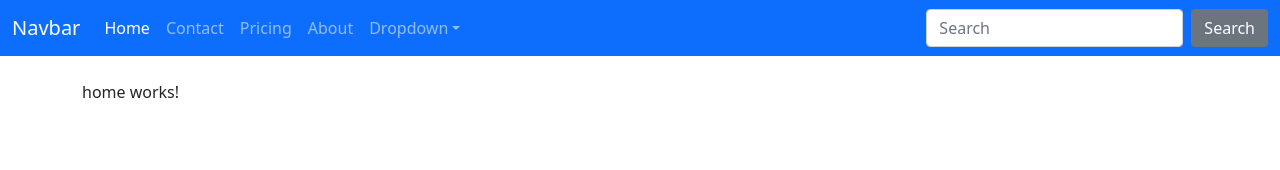
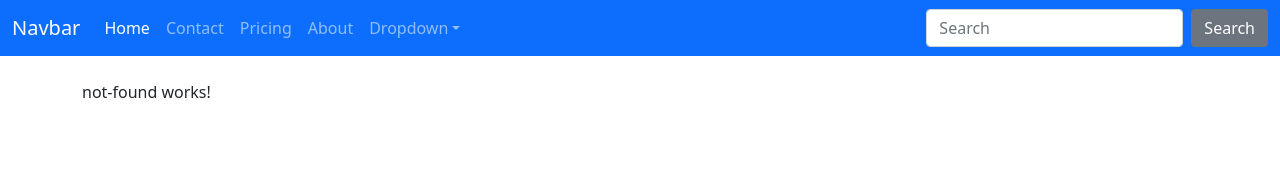
Before and after one commit to SafwenSoker/apple-shop, an Angular app: page / in a window 1280 px wide. Shown: the top 170 px of the page. Built offline with nearby package versions, Linux system fonts and the light colour scheme.

Commit message:
Generate 404 component

```diff
--- /dev/null
+++ b/src/app/not-found/not-found.component.html
@@ -0,0 +1 @@
+<p>not-found works!</p>
--- /dev/null
+++ b/src/app/not-found/not-found.component.ts
@@ -0,0 +1,15 @@
+import { Component, OnInit } from '@angular/core';
+
+@Component({
+  selector: 'app-not-found',
+  templateUrl: './not-found.component.html',
+  styleUrls: ['./not-found.component.css']
+})
+export class NotFoundComponent implements OnInit {
+
+  constructor() { }
+
+  ngOnInit(): void {
+  }
+
+}
```
Also changed, not shown: src/app/app-routing.module.ts (+7 -2 lines), src/app/not-found/not-found.component.css (added).
